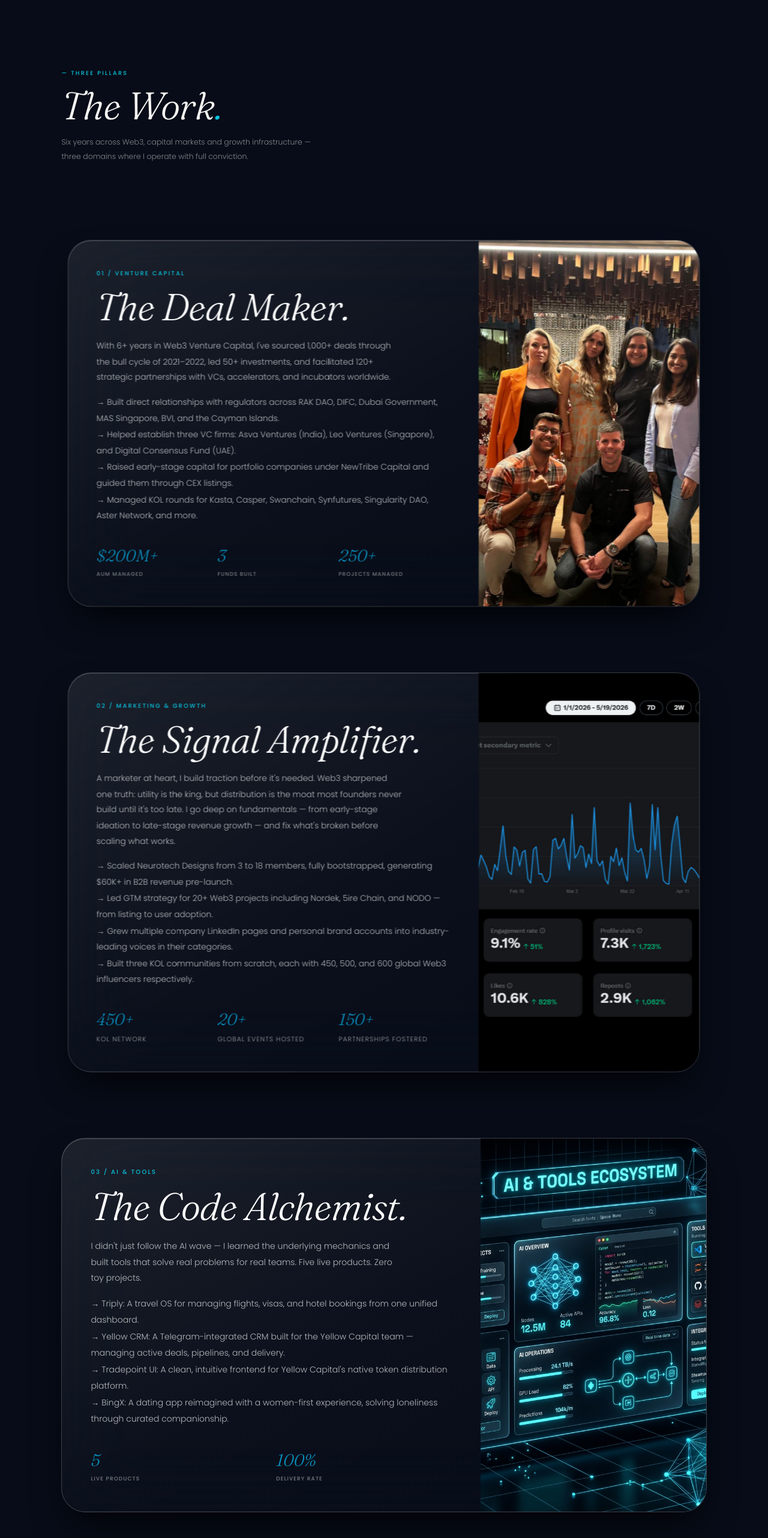
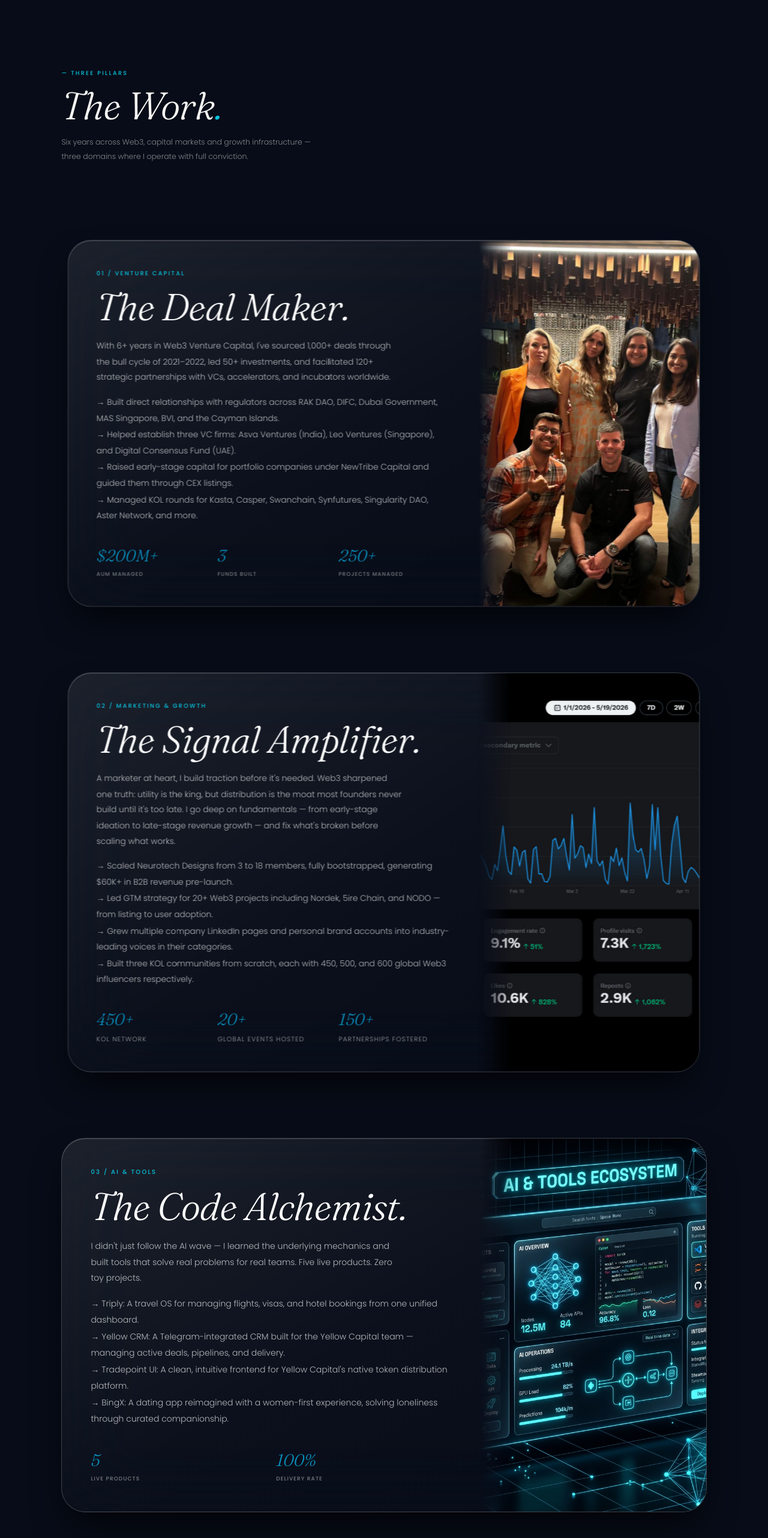
Before and after one commit to Viivek16/portfolio, a React (Vite) app: page / in a window 1280 px wide. Shown: the part 2203-4767 px from the top of the page at 60% size. Built offline with nearby package versions, Linux system fonts and the light colour scheme; a web font is replaced by a local one.

Commit message:
style(three-pillars): apply gradient css mask to fade left edges of card images

```diff
--- a/src/components/ThreePillars.jsx
+++ b/src/components/ThreePillars.jsx
@@ -94,7 +94,7 @@ const ThreePillars = () => {
           </div>
 
           {/* Right Column (Image) - NO PADDING, FLUSH TO EDGES */}
-          <div className="w-full md:w-[35%] relative min-h-[300px] md:min-h-full">
+          <div className="w-full md:w-[35%] relative min-h-[300px] md:min-h-full" style={{ WebkitMaskImage: 'linear-gradient(to right, transparent 0%, black 15%)', maskImage: 'linear-gradient(to right, transparent 0%, black 15%)' }}>
             <img
               src="/images/work/vc-hero.jpg"
               alt="Venture Capital"
@@ -161,7 +161,7 @@ const ThreePillars = () => {
           </div>
 
           {/* Right Column (Image) - NO PADDING, FLUSH TO EDGES */}
-          <div className="w-full md:w-[35%] relative min-h-[300px] md:min-h-full">
+          <div className="w-full md:w-[35%] relative min-h-[300px] md:min-h-full" style={{ WebkitMaskImage: 'linear-gradient(to right, transparent 0%, black 15%)', maskImage: 'linear-gradient(to right, transparent 0%, black 15%)' }}>
             <img
               src="/images/work/marketing-hero.jpg"
               alt="Marketing & Growth"
@@ -227,7 +227,7 @@ const ThreePillars = () => {
           </div>
 
           {/* Right Column (Image) - NO PADDING, FLUSH TO EDGES */}
-          <div className="w-full md:w-[35%] relative min-h-[300px] md:min-h-full">
+          <div className="w-full md:w-[35%] relative min-h-[300px] md:min-h-full" style={{ WebkitMaskImage: 'linear-gradient(to right, transparent 0%, black 15%)', maskImage: 'linear-gradient(to right, transparent 0%, black 15%)' }}>
             <img
               src="/images/work/ai-hero.png"
               alt="AI & Tools"
```
